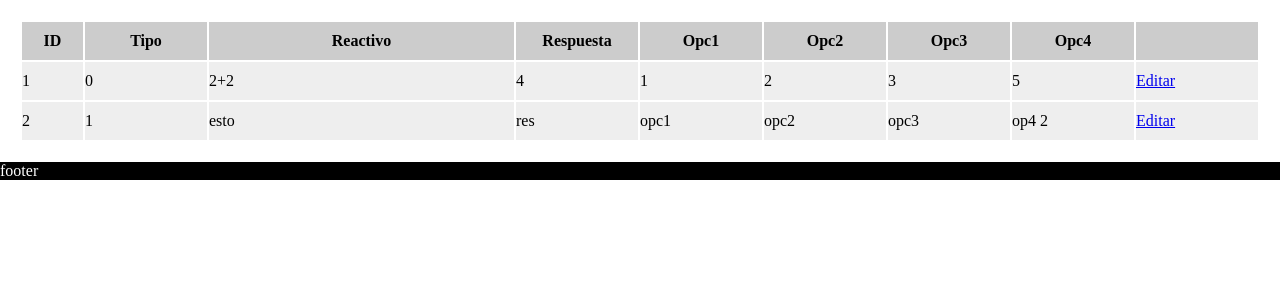
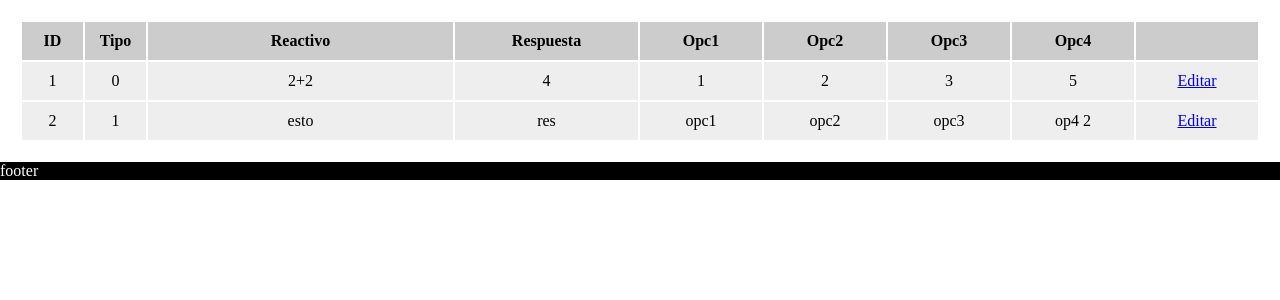
Before and after one commit to alexhelyer/SistemaWeb, a PHP site: page /examen.php in a window 1280 px wide. Shown: the part 37-337 px from the top of the page. Run offline with PHP 8.4, Linux system fonts and the light colour scheme; data comes from the database, SQL or seed files in the repository.

Commit message:
Cambios en diseño y centrado

```diff
--- a/examen.php
+++ b/examen.php
@@ -14,9 +14,9 @@
 		<table>
 			<tr>
 				<th style="width: 5%"><span style="display: inline-block;padding: 10px 0px;">ID</span></th>
-				<th style="width: 10%">Tipo</th>
+				<th style="width: 5%">Tipo</th>
 				<th style="width: 25%">Reactivo</th>
-				<th style="width: 10%">Respuesta</th>
+				<th style="width: 15%">Respuesta</th>
 				<th style="width: 10%">Opc1</th>
 				<th style="width: 10%">Opc2</th>
 				<th style="width: 10%">Opc3</th>
@@ -139,6 +139,7 @@ echo '
 		}
 			table {
 				width: 100%;
+				text-align: center;
 			}
 			table tr {
 				border: 1px solid black;
```
